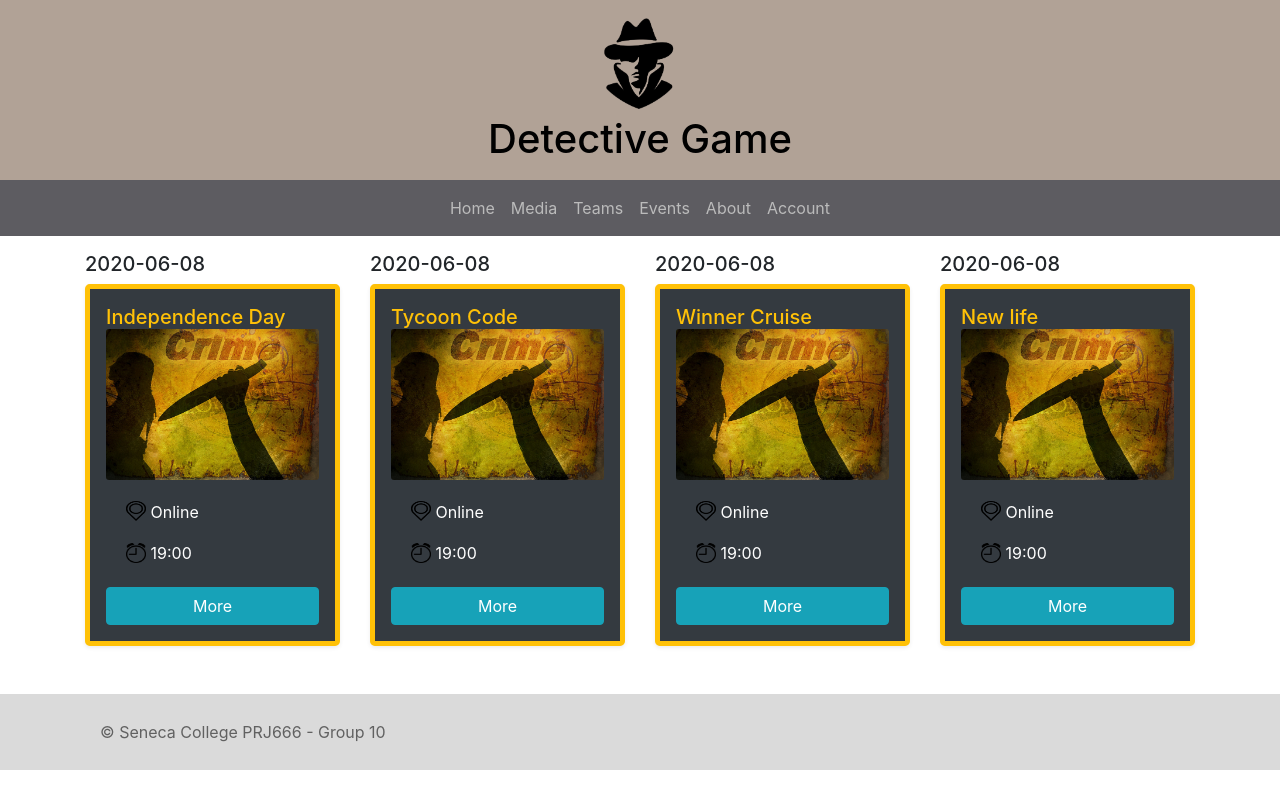
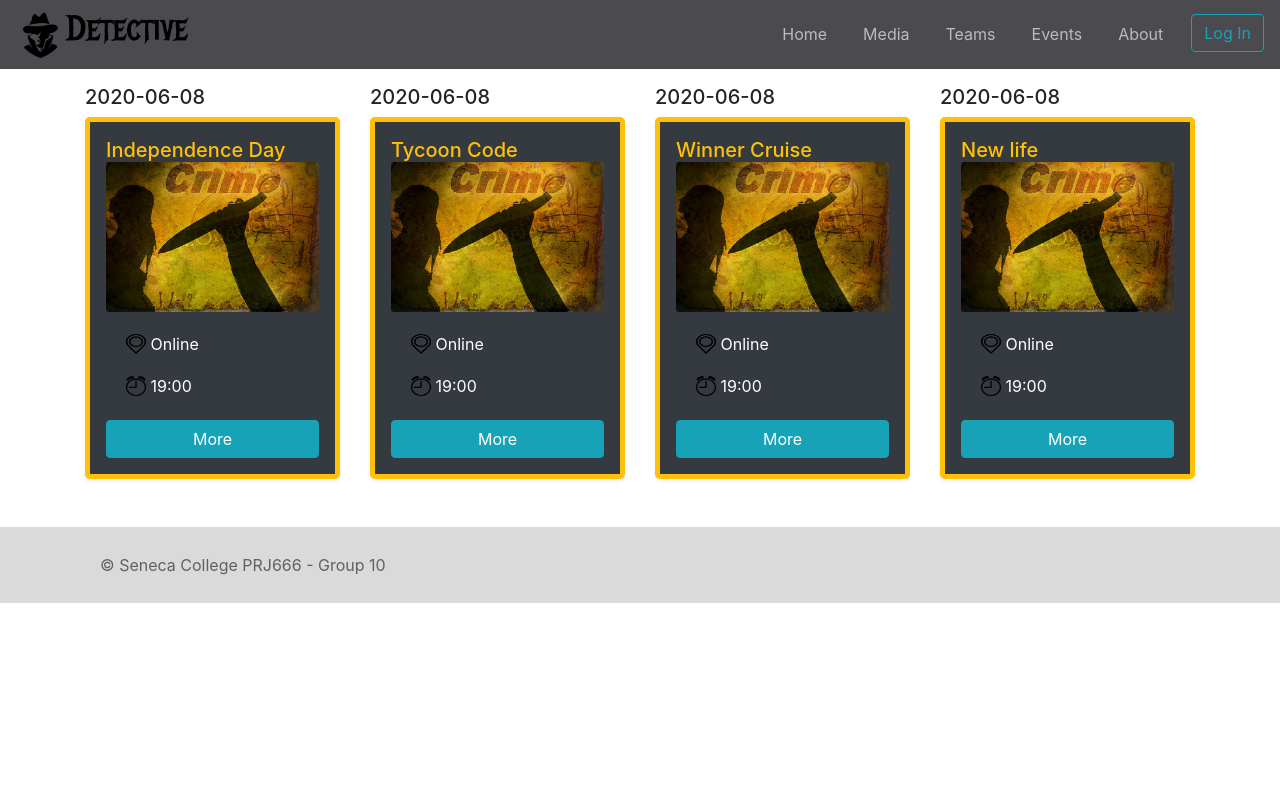
Before and after one commit to XinyiLiang/PRJ566, a React (Create React App) app: page /Events in a window 1280 px wide. Built offline with nearby package versions, Linux system fonts and the light colour scheme.

Commit message:
changeNavBar

```diff
--- a/src/App.css
+++ b/src/App.css
@@ -9,6 +9,10 @@
     text-align: center;
 }
 
+#loginBtn{
+    margin-left: 20px;
+}
+
 .App-header {
     background-color: #B1A296;
     height: 200px;
@@ -17,12 +21,8 @@
 }
 .App-logo {
     /*animation: App-logo-spin infinite 20s linear;*/
-    height: 100px;
-    width: 100px;
-    display: block;
-    margin-left: auto;
-    margin-right: auto;
-
+    height: 50px;
+    width: 50px;
 }
 
 
@@ -30,17 +30,15 @@
   color: #61dafb;
 }
 .App-title {
+
+    display: inline;
     align-self: center;
     color:black;
+    font-family: 'Metal Mania', cursive;
+    font-size: 35px;
+
 }
 
-.App-header {
-    align-items: center;
-    background-color: #B1A296;
-    height: 180px;
-    padding: 15px;
-    color: white;
-}
 
 .HomeMain{
 
--- a/src/App.js
+++ b/src/App.js
@@ -21,13 +21,13 @@ class  App extends Component {
     return (
          <React.Fragment>
 
-            <div className="App">
+            {/* <div className="App">
                 <header className="App-header">
                     <img src={require('./Images/detectiveLogo.png')} className="App-logo" alt="logo" />
                     <h1 className="App-title">Detective Game</h1>
                 </header>
 
-            </div>
+            </div> */}
       <NavBar/>
 
           <Router basename={process.env.PUBLIC_URL}>
--- a/src/components/NavBar.jsx
+++ b/src/components/NavBar.jsx
@@ -5,16 +5,16 @@ import styled from 'styled-components';
 
 const Styles = styled.div`
   .navbar {
-    background-color :  #5D5C61;
+    background-color :  #4b4a4f;
   }
 
   .navbar-nav .nav-link {
     color: #bbb;
-
+    margin-left: 20px;
     &:hover {
       color: white;
     }
-  }
+
 `;
 
 export const NavBar = () => (
@@ -25,14 +25,20 @@ export const NavBar = () => (
         <Navbar expand = 'lg'>
             <Navbar.Toggle aria-controls = "basic-navbar-nav"/>
 
-            <Nav className="m-auto">
-                  <Nav.Item><Nav.Link href="./">Home </Nav.Link></Nav.Item>
+            <div className="mr-auto">
+                <img src={require('../Images/detectiveLogo.png')} className="App-logo" alt="logo" />
+                <h1 className="App-title">Detective</h1>
+             </div>
 
+            <Nav className="ml-auto">
+
+                <Nav.Item><Nav.Link href="./">Home </Nav.Link></Nav.Item>
                 <Nav.Item><Nav.Link href="./Media">Media </Nav.Link></Nav.Item>
                 <Nav.Item><Nav.Link href="./Teams">Teams </Nav.Link></Nav.Item>
                 <Nav.Item><Nav.Link href="./Events">Events </Nav.Link></Nav.Item>
                 <Nav.Item><Nav.Link href="./About">About </Nav.Link></Nav.Item>
-                <Nav.Item><Nav.Link href="./Account">Account </Nav.Link></Nav.Item>
+                {/* <Nav.Item id="login"><Nav.Link href="./LogIn">Log In </Nav.Link></Nav.Item> */}
+                <Nav.Item ><button type="button" id="loginBtn"  class="btn btn-outline-info btn-rounded waves-effect">Log In</button></Nav.Item>
                 </Nav>
 
         </Navbar>
```
